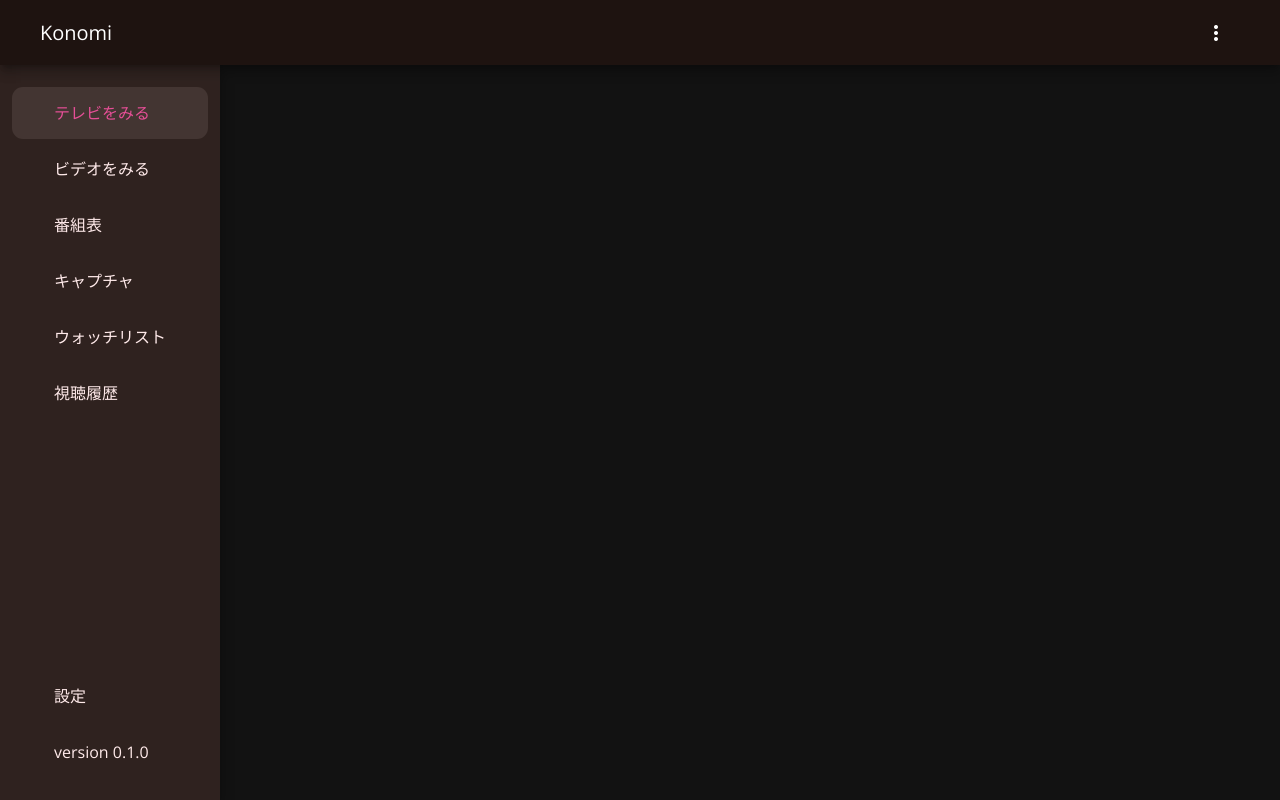
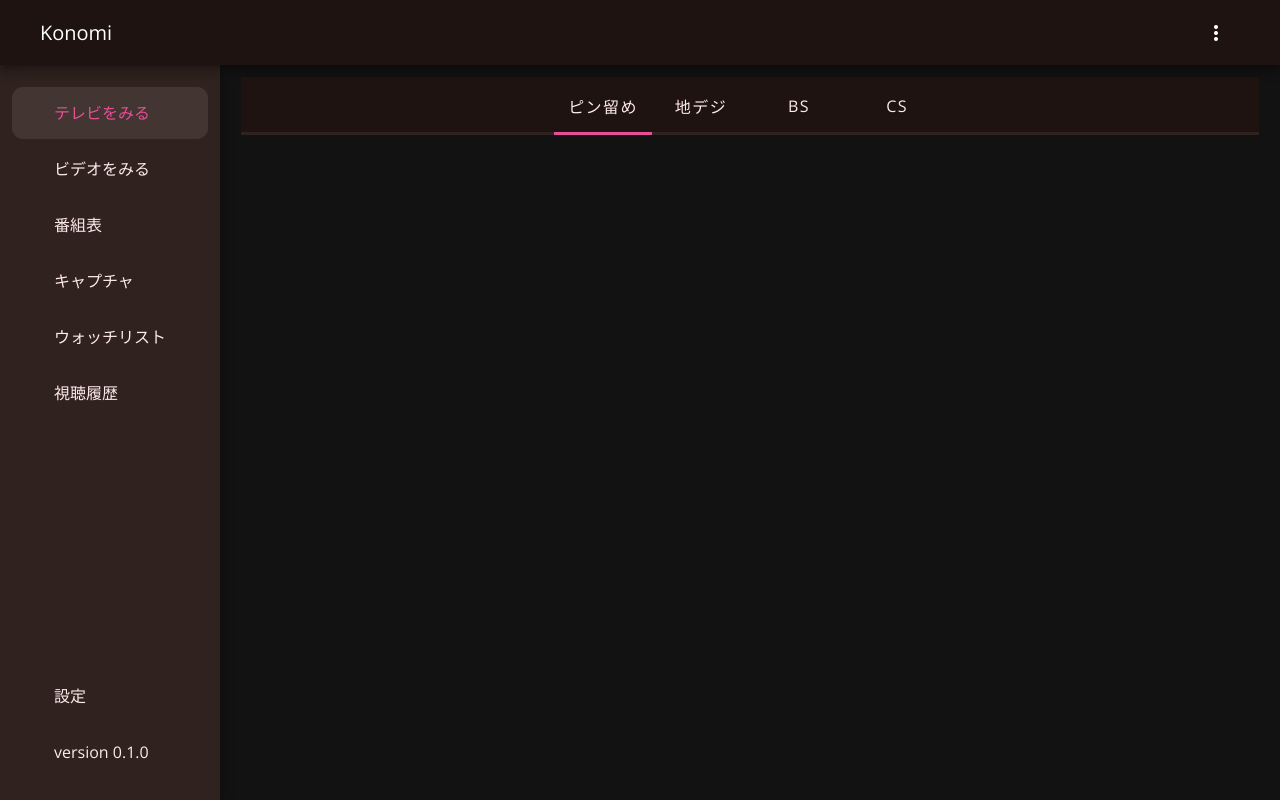
Before and after one commit to tsukumijima/KonomiTV, a Vue app in the folder client/: page /tv in a window 1280 px wide. Built offline with nearby package versions, Linux system fonts and the light colour scheme; no server answers; some icons are missing.

Commit message:
Add: [Client] チャンネルタブを作成

```diff
--- a/client/src/views/TV/Home.vue
+++ b/client/src/views/TV/Home.vue
@@ -3,6 +3,14 @@
         <Header/>
         <v-main>
             <Navigation/>
+            <div class="channels-container">
+                <v-tabs centered class="channels-tab">
+                    <v-tab class="channels-tab__item">ピン留め</v-tab>
+                    <v-tab class="channels-tab__item">地デジ</v-tab>
+                    <v-tab class="channels-tab__item">BS</v-tab>
+                    <v-tab class="channels-tab__item">CS</v-tab>
+                </v-tabs>
+            </div>
         </v-main>
     </div>
 </template>
@@ -30,3 +38,28 @@ export default Vue.extend({
     }
 });
 </script>
+
+<style lang="scss">
+.channels-container {
+    display: flex;
+    flex-direction: column;
+    width: 100%;
+    margin: 12px 21px;
+
+    .channels-tab .v-tabs-bar {
+        height: 58px;
+        background: linear-gradient(to bottom, var(--v-background-base) calc(100% - 3px), var(--v-background-lighten1) 3px);  // 下線を引く
+
+        .v-tabs-slider-wrapper {
+            height: 3px !important;
+        }
+
+        .channels-tab__item {
+            width: 98px;
+            padding: 0;
+            color: var(--v-text-base) !important;
+            font-size: 16px;
+        }
+    }
+}
+</style>
```
